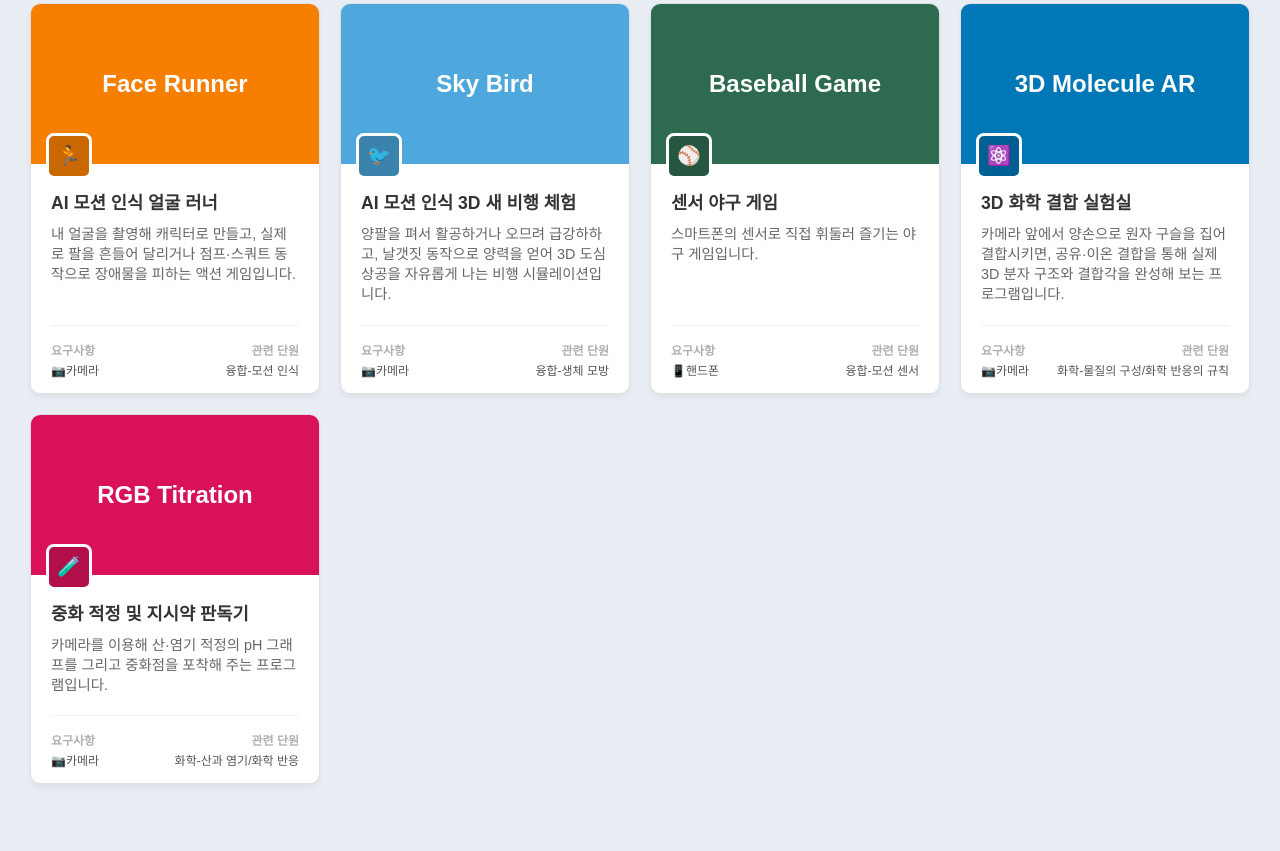
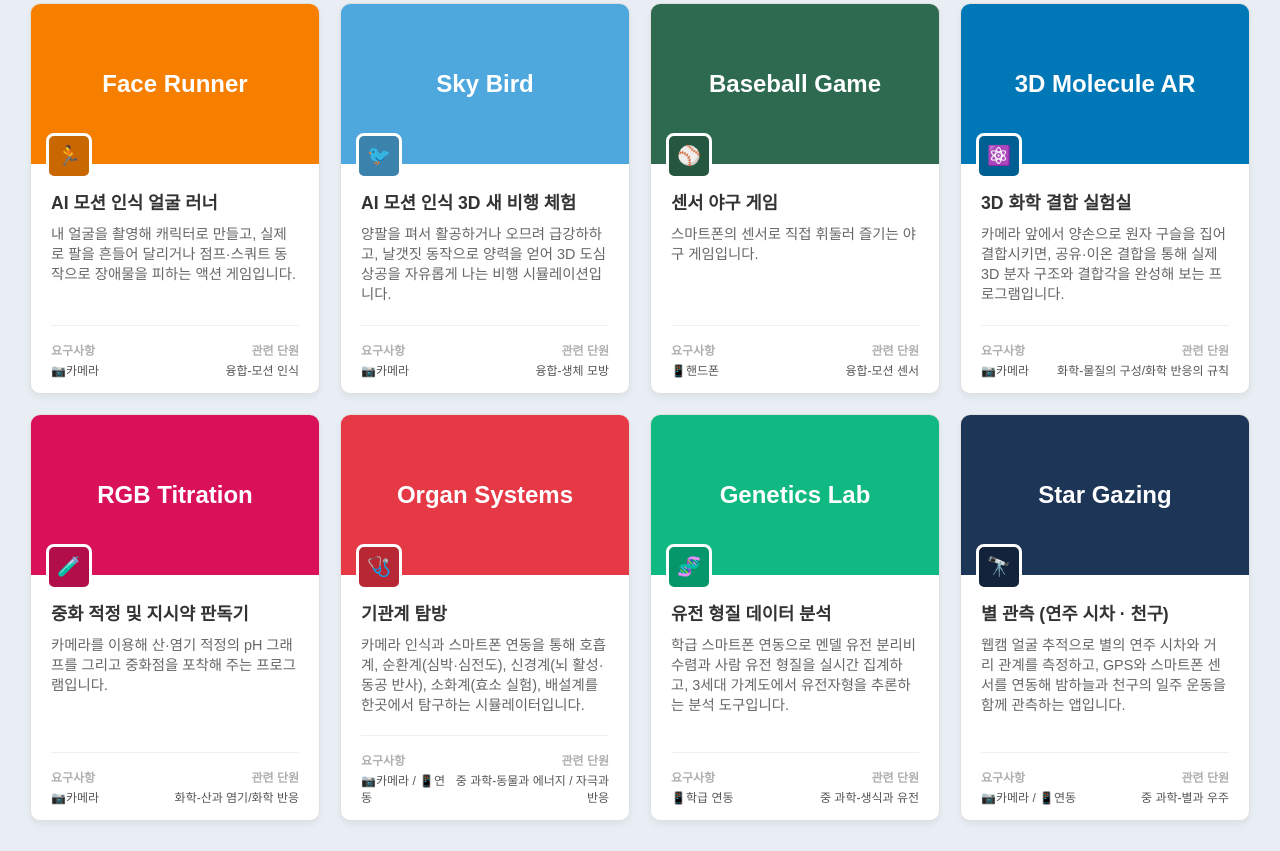
Before and after one commit to jhu1596/extendhuk, a plain HTML site: page index.html in a window 1280 px wide. Shown: the part 1802-2653 px from the top of the page. Before the commit the page ends 2616 px from the top, so only its background shows below. Drawn offline with Linux system fonts and the light colour scheme.

Commit message:
Add new science project cards to index.html

```diff
--- a/index.html
+++ b/index.html
@@ -868,6 +868,77 @@
             </div>
         </a>
 
+        <!-- 스무 번째: 기관계 탐방 (생명과학) -->
+        <a href="https://organsystemshuk.netlify.app/" target="_blank" class="card" data-category="생명과학">
+            <div class="card-image" style="background-color: #E63946;">
+                Organ Systems
+                <div class="icon-box" style="background-color: #B82834;">🩺</div>
+            </div>
+            <div class="card-content">
+                <div class="card-title">기관계 탐방</div>
+                <div class="card-desc">
+                    카메라 인식과 스마트폰 연동을 통해 호흡계, 순환계(심박·심전도), 신경계(뇌 활성·동공 반사), 소화계(효소 실험), 배설계를 한곳에서 탐구하는 시뮬레이터입니다.
+                </div>
+                <div class="card-footer">
+                    <div class="footer-info">
+                        <span>요구사항</span>
+                        <span> 📷카메라 / 📱연동</span>
+                    </div>
+                    <div class="footer-info right">
+                        <span>관련 단원</span>
+                        <span class="unit-text">중 과학-동물과 에너지 / 자극과 반응</span>
+                    </div>
+                </div>
+            </div>
+        </a>
+
+        <!-- 스물한 번째: 유전 형질 데이터 분석 (생명과학) -->
+        <a href="https://genotypicanalysishuk.netlify.app/" target="_blank" class="card" data-category="생명과학">
+            <div class="card-image" style="background-color: #10B981;">
+                Genetics Lab
+                <div class="icon-box" style="background-color: #059669;">🧬</div>
+            </div>
+            <div class="card-content">
+                <div class="card-title">유전 형질 데이터 분석</div>
+                <div class="card-desc">
+                    학급 스마트폰 연동으로 멘델 유전 분리비 수렴과 사람 유전 형질을 실시간 집계하고, 3세대 가계도에서 유전자형을 추론하는 분석 도구입니다.
+                </div>
+                <div class="card-footer">
+                    <div class="footer-info">
+                        <span>요구사항</span>
+                        <span>📱학급 연동</span>
+                    </div>
+                    <div class="footer-info right">
+                        <span>관련 단원</span>
+                        <span class="unit-text">중 과학-생식과 유전</span>
+                    </div>
+                </div>
+            </div>
+        </a>
+
+        <!-- 스물두 번째: 별 관측 (연주 시차 · 천구) (지구과학) -->
+        <a href="https://stargazinghuk.netlify.app/" target="_blank" class="card" data-category="지구과학">
+            <div class="card-image" style="background-color: #1D3557;">
+                Star Gazing
+                <div class="icon-box" style="background-color: #12233B;">🔭</div>
+            </div>
+            <div class="card-content">
+                <div class="card-title">별 관측 (연주 시차 · 천구)</div>
+                <div class="card-desc">
+                    웹캠 얼굴 추적으로 별의 연주 시차와 거리 관계를 측정하고, GPS와 스마트폰 센서를 연동해 밤하늘과 천구의 일주 운동을 함께 관측하는 앱입니다.
+                </div>
+                <div class="card-footer">
+                    <div class="footer-info">
+                        <span>요구사항</span>
+                        <span>📷카메라 / 📱연동</span>
+                    </div>
+                    <div class="footer-info right">
+                        <span>관련 단원</span>
+                        <span class="unit-text">중 과학-별과 우주</span>
+                    </div>
+                </div>
+            </div>
+        </a>
 
 
 
```
